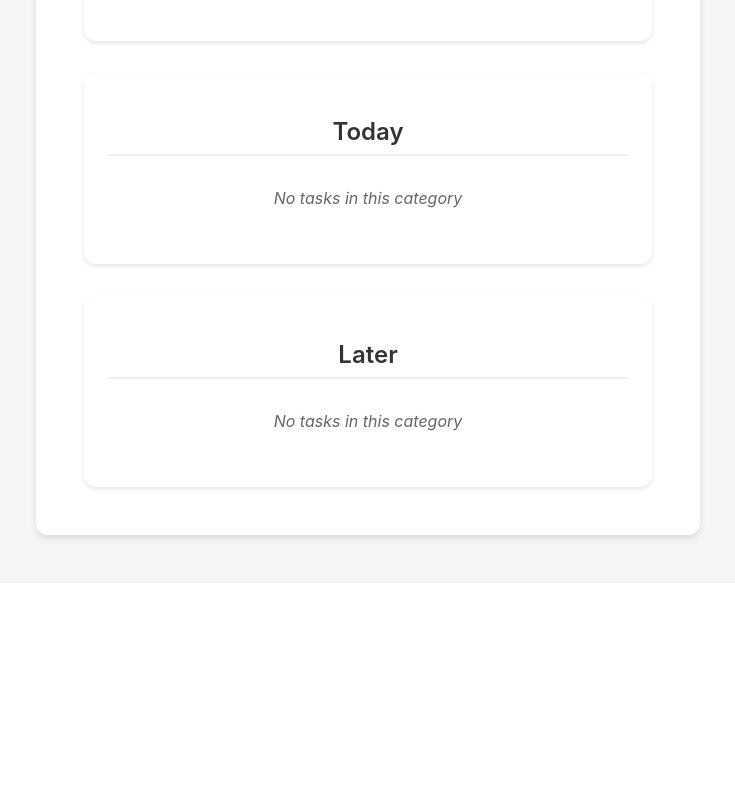
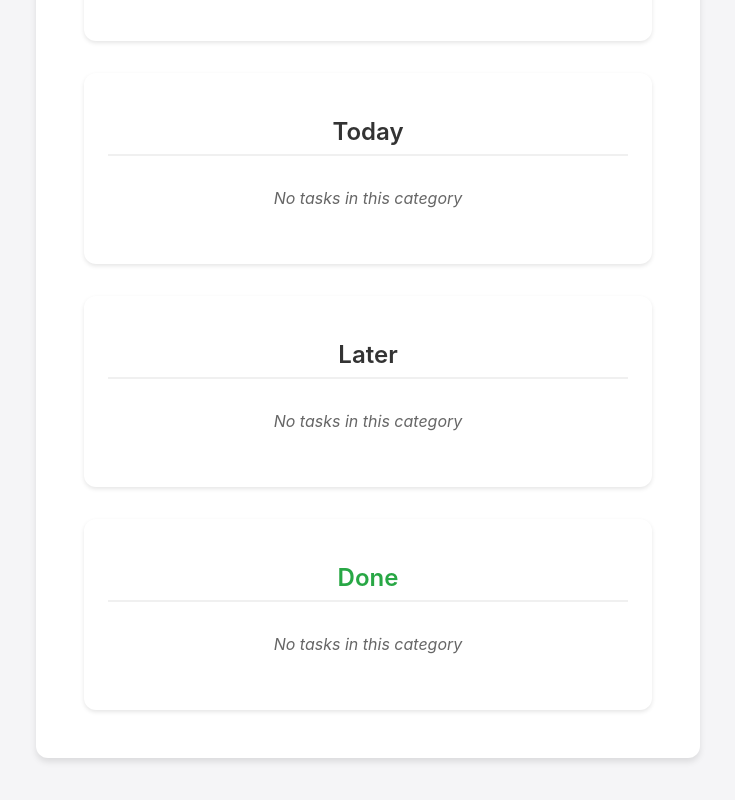
Before and after one commit to richard-test-account/todo, a React (Create React App) app: page / in a window 1280 px wide. Shown: the part 418-1218 px from the top of the page, without its empty margins (272-1007 px from the left). Before the commit the page ends 1001 px from the top, so only its background shows below. Built offline with nearby package versions, Linux system fonts and the light colour scheme.

Commit message:
feat: add Done category with auto-uncomplete after 3 seconds

```diff
--- a/src/components/CategoryList.css
+++ b/src/components/CategoryList.css
@@ -19,6 +19,11 @@
   font-weight: 600;
   padding-bottom: 0.5rem;
   border-bottom: 2px solid #f0f0f0;
+}
+
+/* Special styling for Done category */
+.category-group:last-child .category-title {
+  color: #28a745;
 }
 
 .empty-message {
@@ -50,7 +55,7 @@
   background: #f8f9fa;
   border-radius: 8px;
   margin-bottom: 0.5rem;
-  transition: background-color 0.2s;
+  transition: all 0.3s ease;
 }
 
 .todo-item:hover {
@@ -70,9 +75,13 @@
   color: #333;
 }
 
+.todo-item.completed {
+  background: #e8f5e9;
+}
+
 .todo-item.completed .todo-text {
   text-decoration: line-through;
-  color: #6c757d;
+  color: #28a745;
 }
 
 .delete-button {
--- a/src/components/CategoryList.tsx
+++ b/src/components/CategoryList.tsx
@@ -1,4 +1,4 @@
-import React from 'react';
+import React, { useEffect } from 'react';
 import { TodoItem, Category, CategoryGroup } from '../types/todo';
 import './CategoryList.css';
 
@@ -15,21 +15,44 @@ const CategoryList: React.FC<CategoryListProps> = ({
   onDeleteTodo,
   onUpdateDueDate,
 }) => {
+  useEffect(() => {
+    const timers: { [key: number]: NodeJS.Timeout } = {};
+
+    todos.forEach((todo) => {
+      if (todo.completed) {
+        // Clear any existing timer for this todo
+        if (timers[todo.id]) {
+          clearTimeout(timers[todo.id]);
+        }
+
+        // Set a new timer
+        timers[todo.id] = setTimeout(() => {
+          onToggleTodo(todo.id);
+        }, 3000);
+      }
+    });
+
+    // Cleanup timers when component unmounts or todos change
+    return () => {
+      Object.values(timers).forEach(timer => clearTimeout(timer));
+    };
+  }, [todos, onToggleTodo]);
+
   const getCategoryGroups = (): CategoryGroup[] => {
     const today = new Date();
     today.setHours(0, 0, 0, 0);
-
-    const tomorrow = new Date(today);
-    tomorrow.setDate(tomorrow.getDate() + 1);
 
     const groups: CategoryGroup[] = [
       { name: 'To classify', todos: [] },
       { name: 'Today', todos: [] },
       { name: 'Later', todos: [] },
+      { name: 'Done', todos: [] },
     ];
 
     todos.forEach((todo) => {
-      if (!todo.dueDate) {
+      if (todo.completed) {
+        groups[3].todos.push(todo);
+      } else if (!todo.dueDate) {
         groups[0].todos.push(todo);
       } else {
         const dueDate = new Date(todo.dueDate);
@@ -77,12 +100,14 @@ const CategoryList: React.FC<CategoryListProps> = ({
                     className="todo-checkbox"
                   />
                   <span className="todo-text">{todo.text}</span>
+                  {!todo.completed && (
                     <input
                       type="date"
                       value={todo.dueDate ? new Date(todo.dueDate).toISOString().split('T')[0] : ''}
                       onChange={(e) => handleDateChange(todo.id, e.target.value)}
                       className="todo-date"
                     />
+                  )}
                   <button
                     onClick={() => onDeleteTodo(todo.id)}
                     className="delete-button"
--- a/src/types/todo.ts
+++ b/src/types/todo.ts
@@ -7,7 +7,7 @@ export interface TodoItem {
   dueDate?: Date;
 }
 
-export type Category = 'To classify' | 'Today' | 'Later';
+export type Category = 'To classify' | 'Today' | 'Later' | 'Done';
 
 export interface CategoryGroup {
   name: Category;
```
Lines whose indentation alone changed are shown as unchanged.
